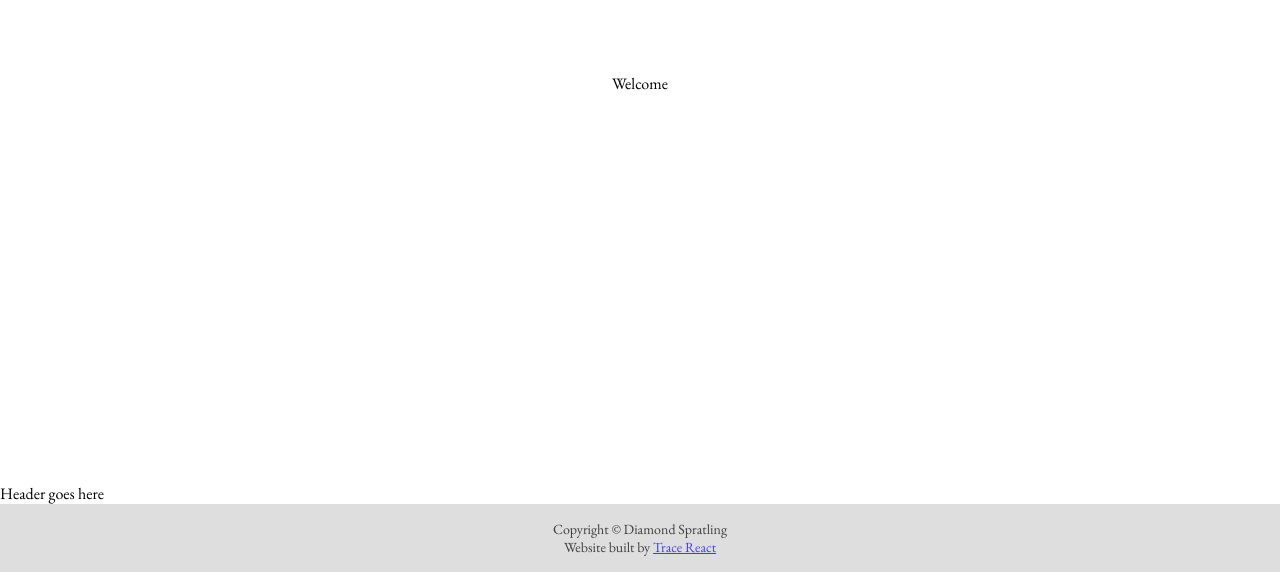
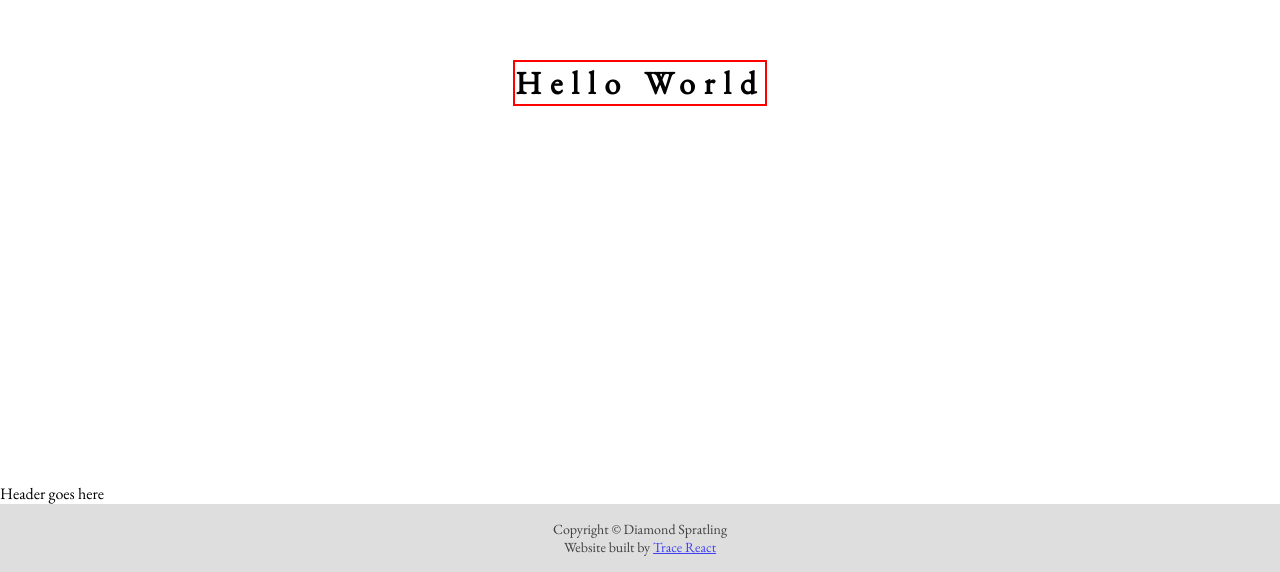
Before and after one commit to tracereact/ds-portfolio, a React (Create React App) app: page / in a window 1280 px wide. Shown: the part 317-889 px from the top of the page. Built offline with nearby package versions, Linux system fonts and the light colour scheme; a web font is replaced by a local one.

Commit message:
Add initial animations to welcome page

```diff
--- a/src/components/welcome.js
+++ b/src/components/welcome.js
@@ -1,8 +1,59 @@
-import React from 'react';
+import React, { useEffect } from 'react';
 import '../styles/components/welcome.css';
 
+// Fade words in
+// Then show scroll botton/ bar
+
 const Welcome = () => {
-  return <div className="container">Welcome</div>;
+  // const [message, setMessage] = useState('');
+
+  // const phrases = [
+  //   'Welcome',
+  //   'It is time...',
+  //   'To Rock out \\m/',
+  // ];
+
+  // let i = 0;
+  // const print = () => {
+  //   setTimeout(() => {
+  //     console.log('hello');
+  //     i += 1;
+
+  //     if (i < phrases.length) {
+  //       print();
+  //     }
+  //   }, 3000);
+  // };
+
+  const printMessage = () => {
+    // Add class to message to fade in
+    // Check transition complete
+    // Add class to message to fade out
+    // Check transition complete
+    // Go to next phrase
+
+    const messageNode = document.getElementById('fade');
+    messageNode.className = 'in';
+
+    messageNode.innerText = 'Hello World';
+    messageNode.addEventListener('animationend', () => {
+      messageNode.className = 'out';
+    });
+  };
+
+  useEffect(() => {
+    document.addEventListener('load', printMessage());
+
+    return () => {
+      document.removeEventListener('load', printMessage());
+    };
+  }, []);
+
+  return (
+    <div className="container">
+      <span id="fade" />
+    </div>
+  );
 };
 
 export default Welcome;
--- a/src/styles/components/welcome.css
+++ b/src/styles/components/welcome.css
@@ -7,3 +7,43 @@
   justify-content: center;
   /* overflow: hidden; */
 }
+
+#fade {
+  font-size: 2rem;
+  font-weight: bold;
+  letter-spacing: 0.55rem;
+  opacity: 0;
+
+  border: 2px solid red;
+}
+
+#fade.in {
+  animation: fade-in 2s forwards ease-in-out;
+  animation-delay: 1s;
+}
+
+#fade.out {
+  animation: fade-out 2s backwards ease-in-out;
+  animation-delay: 1s;
+}
+
+@keyframes fade-in {
+  0% {
+    transform: translateX(-100px);
+  }
+  100% {
+    opacity: 1;
+    transform: translateX(0px);
+  }
+}
+
+@keyframes fade-out {
+  0% {
+    opacity: 1;
+    transform: translateX(0px);
+  }
+  100% {
+    opacity: 0;
+    transform: translateX(100px);
+  }
+}
```
Also changed, not shown: .eslintrc.json.
